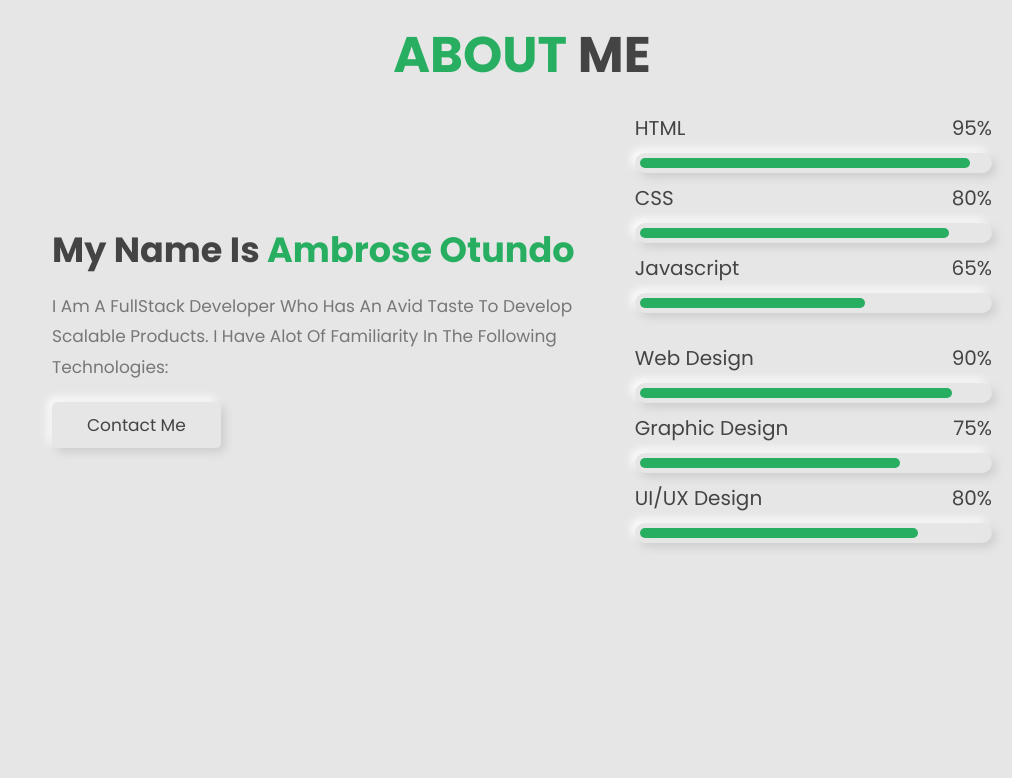
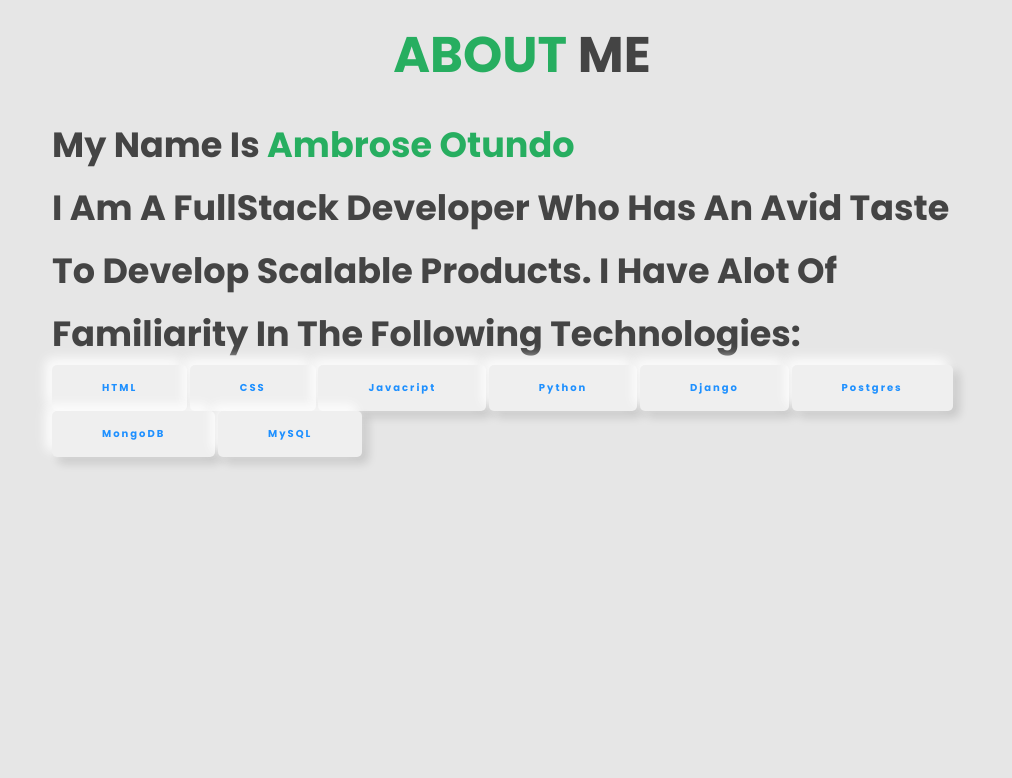
Before and after one commit to AmbroseOtundo/my_personal_portfolio, a plain HTML site: page index.html in a window 1280 px wide. Shown: the part 802-1580 px from the top of the page, without its empty margins (268-1280 px from the left). Drawn offline with Linux system fonts and the light colour scheme.

Commit message:
improve UI

```diff
--- a/css/style.css
+++ b/css/style.css
@@ -57,7 +57,7 @@ section{
     font-size: 1.7rem;
     cursor: pointer;
     background: none;
-    color:var(--black);
+    color:#27ae60;
     box-shadow: var(--box-shadow);
 }
 
@@ -443,7 +443,7 @@ section{
     padding:1rem 1.5rem;
     width:100%;
     background: none;
-    color:var(--black);
+    color:dodgerblue;
     font-size: 1.6rem;
     text-transform: none;
     margin:.7rem 0;
--- a/index.html
+++ b/index.html
@@ -11,6 +11,7 @@
 
     <!-- custom css file link  -->
     <link rel="stylesheet" href="css/style.css">
+    <link rel="stylesheet" href="test.css">
 
 </head>
 <body>
@@ -20,7 +21,7 @@
 <header class="header">
 
     <div class="user">
-        <img src="image/portpic.png" alt="">
+        <img src="image/profile-pic (2).png" alt="">
         <h3>Ambrose Otundo</h3>
         <p>FullStack developer</p>
     </div>
@@ -70,39 +71,32 @@
     <h1 class="heading"> <span>about</span> me </h1>
 
     <div class="row">
+        <div class="box-container">
+            <div class="content">
+                <h3>my name is <span>Ambrose Otundo</span></h3>
+                <h3>I am a FullStack developer who has an avid taste to develop scalable products. I have alot of familiarity in the following technologies:  </h3>
+                <button>HTML </button>
+                <button>CSS</button>
+                <button>Javacript</button>
+                <button> Python </button>
+                <button> Django </button>
+                 <button> Postgres </button>
+                <button> MongoDB</button>
+                 <button>MySQL</button>
+            </div>
 
-        <div class="box-container">
-        <div class="content">
-            <h3>my name is <span>Ambrose Otundo</span></h3>
-            <p>I am a FullStack developer who has an avid taste to develop scalable products. I have alot of familiarity in the following technologies:  </p>
-            <a href="#" class="btn">contact me</a>
+
+
         </div>
+
+
 
     </div>
 
-    <div class="row">
 
-        <div class="progress">
-            <h3> web design <span>90%</span> </h3>
-            <div class="bar bar-1-1"><span></span></div>
-            <h3> graphic design <span>75%</span> </h3>
-            <div class="bar bar-1-2"><span></span></div>
-            <h3> UI/UX design <span>80%</span> </h3>
-            <div class="bar bar-1-3"><span></span></div>
-        </div>
-
-        <div class="progress">
-            <h3> HTML <span>95%</span> </h3>
-            <div class="bar bar-2-1"><span></span></div>
-            <h3> CSS <span>80%</span> </h3>
-            <div class="bar bar-2-2"><span></span></div>
-            <h3> javascript <span>65%</span> </h3>
-            <div class="bar bar-2-3"><span></span></div>
-        </div>
-
-    </div>
 
 </section>
+
 
 <!-- about section ends -->
 
@@ -219,10 +213,10 @@
     <h1 class="heading"> <span>contact</span> me </h1>
 
     <form action="">
-        <input type="text" placeholder="your name" class="box">
-        <input type="email" placeholder="your email" class="box">
-        <input type="text" placeholder="subject" class="box">
-        <textarea name="" class="box" placeholder="your message" id="" cols="30" rows="10"></textarea>
+        <input type="text" placeholder="Your name" class="box">
+        <input type="email" placeholder="Your email" class="box">
+        <input type="text" placeholder="Subject" class="box">
+        <textarea name="" class="box" placeholder="Your Message" id="" cols="30" rows="10"></textarea>
         <input type="submit" value="send message" class="btn">
     </form>
 
@@ -230,7 +224,7 @@
 
 <!-- contact section ends -->
 
-<div class="credits"> created by <span>mr. web designer</span> | all rights reserved </div>
+<div class="credits"> created by <span>Ambrose with 💜</span> | all rights reserved  &copy; 2022</div>
 
 
 
--- /dev/null
+++ b/test.css
@@ -0,0 +1,37 @@
+body {
+    justify-content: center;
+    align-items: center;
+    min-height: 100vh;
+    margin: 0;
+
+  }
+  button {
+    padding: 1.5em 5em;
+
+    border: none;
+    border-radius: .5rem;
+    color: dodgerblue;
+    font-size: 1rem;
+    font-weight: 700;
+    letter-spacing: .2rem;
+    text-align: center;
+    outline: none;
+    cursor: pointer;
+
+    box-shadow: -6px -6px 14px rgba(255, 255, 255, .7),
+                -6px -6px 10px rgba(255, 255, 255, .5),
+                6px 6px 8px rgba(255, 255, 255, .075),
+                6px 6px 10px rgba(0, 0, 0, .15);
+  }
+  button:hover {
+    box-shadow: -2px -2px 6px rgba(255, 255, 255, .6),
+                -2px -2px 4px rgba(77, 19, 19, 0.4),
+                2px 2px 2px rgba(255, 255, 255, .05),
+                2px 2px 4px rgba(0, 0, 0, .1);
+  }
+  button:active {
+    box-shadow: inset -2px -2px 6px rgba(255, 255, 255, .7),
+                inset -2px -2px 4px rgba(255, 255, 255, .5),
+                inset 2px 2px 2px rgba(255, 255, 255, .075),
+                inset 2px 2px 4px rgba(0, 0, 0, .15);
+  }
```
Also changed, not shown: image/profile-pic (2).png (added).
